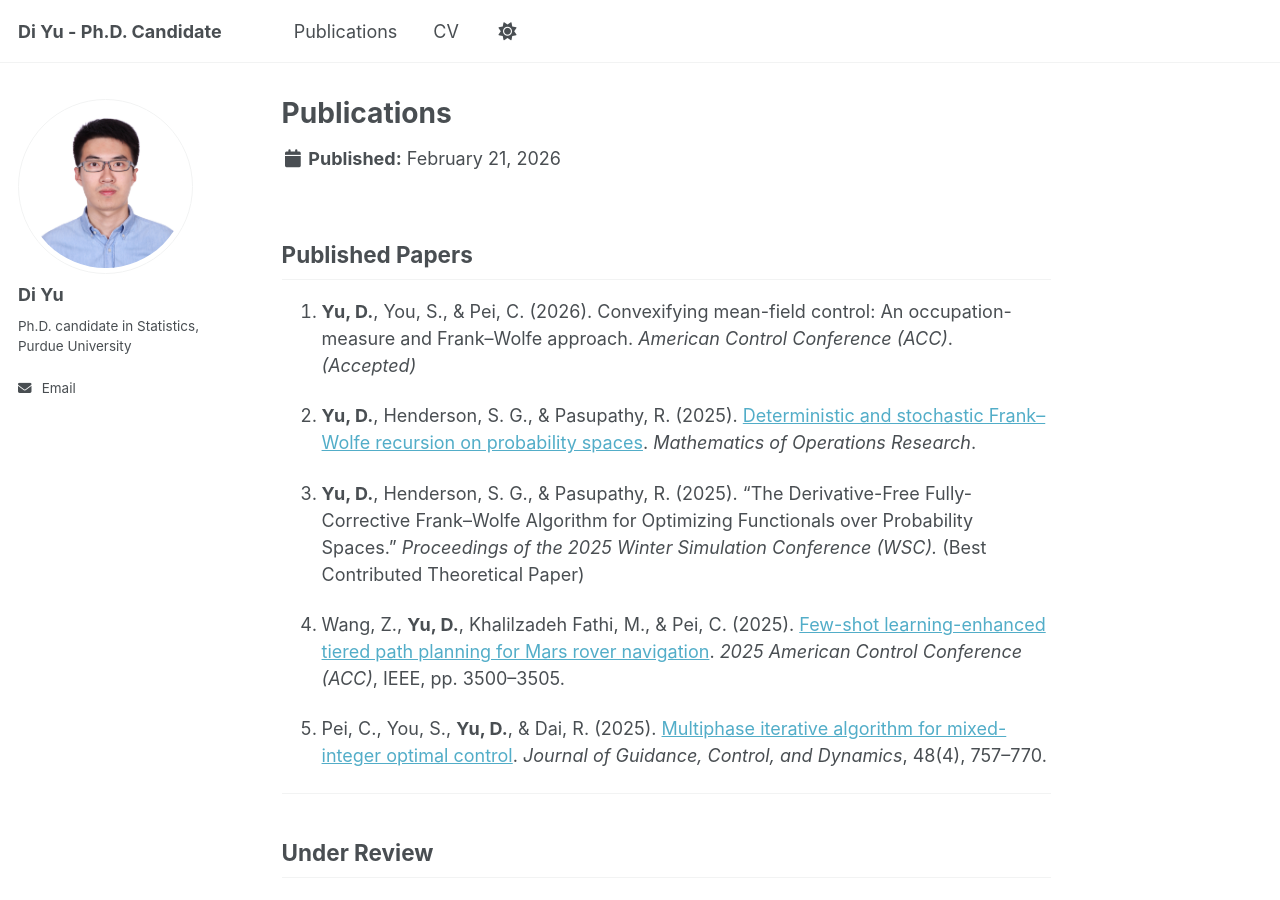
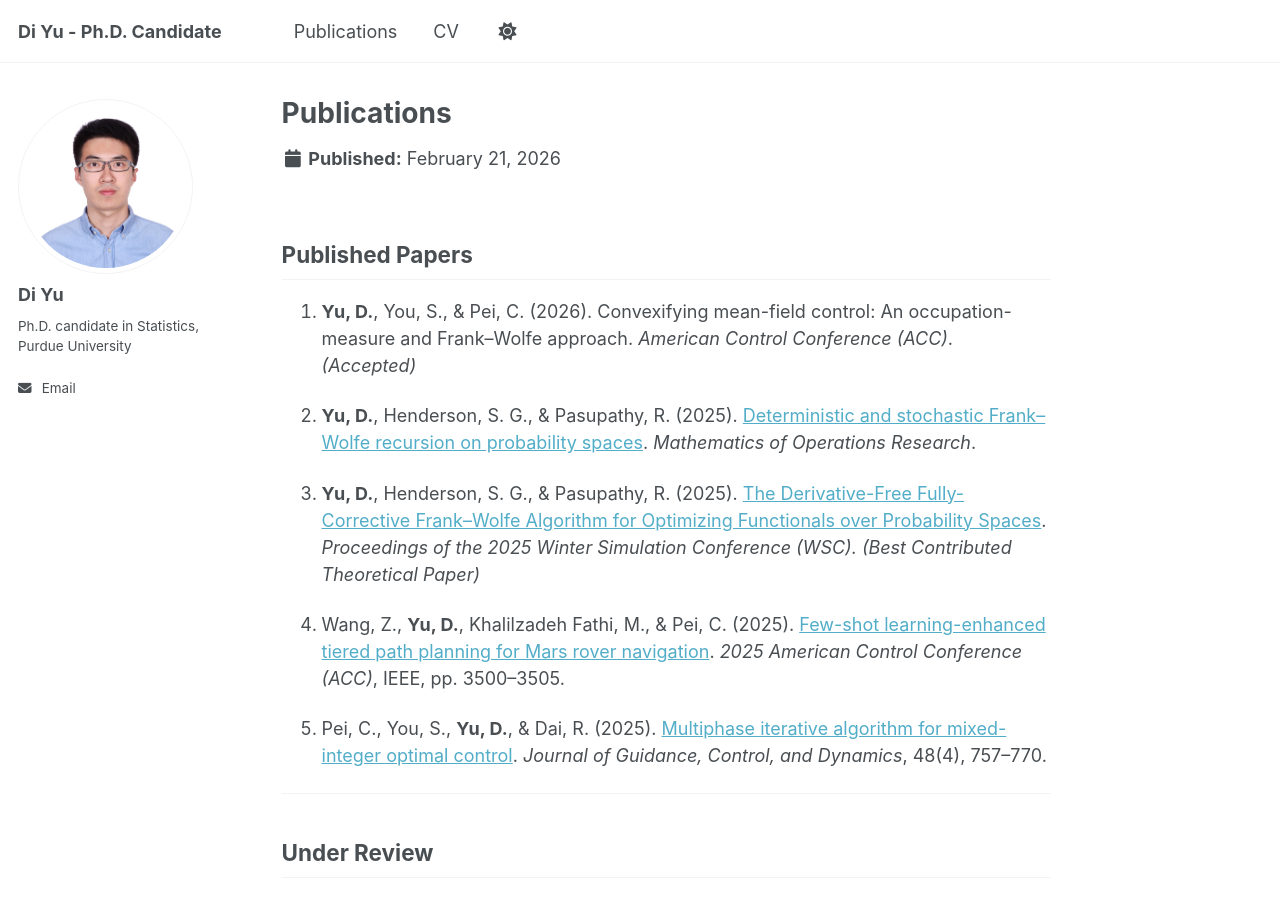
Before and after one commit to yudi12358/yudi12358.github.io, a Jekyll site: the page built from _publications/publications.md, in a window 1280 px wide and 900 px high. Built offline with Jekyll 4.4.1, drawn with Linux system fonts in a browser that asks for light colours; a script that is not in the unit is left out; part of the change alters nothing that is shown.

```diff
--- a/_publications/publications.md
+++ b/_publications/publications.md
@@ -11,7 +11,7 @@ author_profile: true
 
 2. **Yu, D.**, Henderson, S. G., & Pasupathy, R. (2025). [Deterministic and stochastic Frank–Wolfe recursion on probability spaces](https://doi.org/10.1287/moor.2024.0584). *Mathematics of Operations Research*.
 
-3. **Yu, D.**, Henderson, S. G., & Pasupathy, R. (2025). “The Derivative-Free Fully-Corrective Frank–Wolfe Algorithm for Optimizing Functionals over Probability Spaces.” *Proceedings of the 2025 Winter Simulation Conference (WSC).* (Best Contributed Theoretical Paper)
+3. **Yu, D.**, Henderson, S. G., & Pasupathy, R. (2025). [The Derivative-Free Fully-Corrective Frank–Wolfe Algorithm for Optimizing Functionals over Probability Spaces](https://doi.org/10.1109/WSC68292.2025.11338916). *Proceedings of the 2025 Winter Simulation Conference (WSC).* *(Best Contributed Theoretical Paper)*
 
 4. Wang, Z., **Yu, D.**, Khalilzadeh Fathi, M., & Pei, C. (2025). [Few-shot learning-enhanced tiered path planning for Mars rover navigation](https://doi.org/10.23919/ACC63710.2025.11107497). *2025 American Control Conference (ACC)*, IEEE, pp. 3500–3505.
 
```
